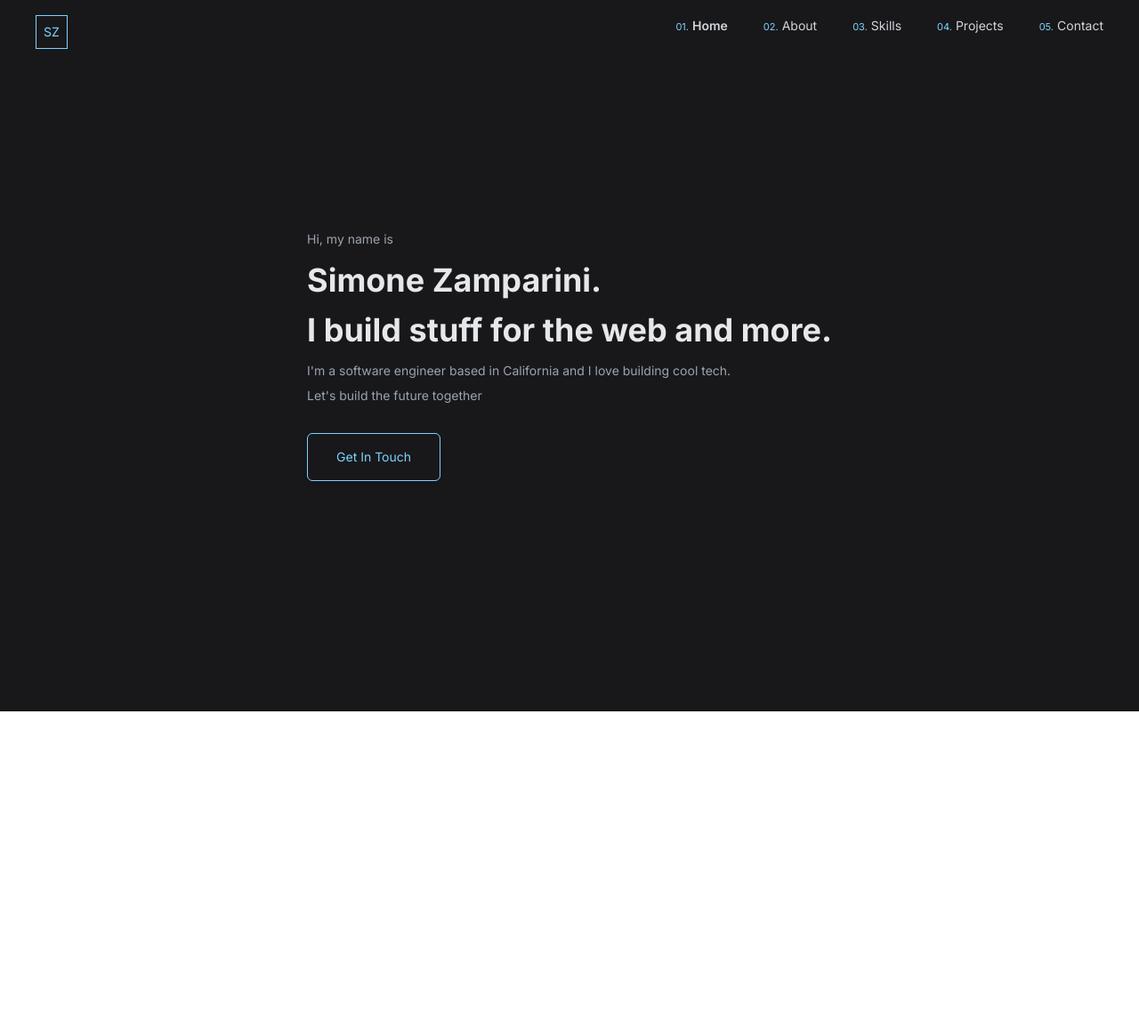
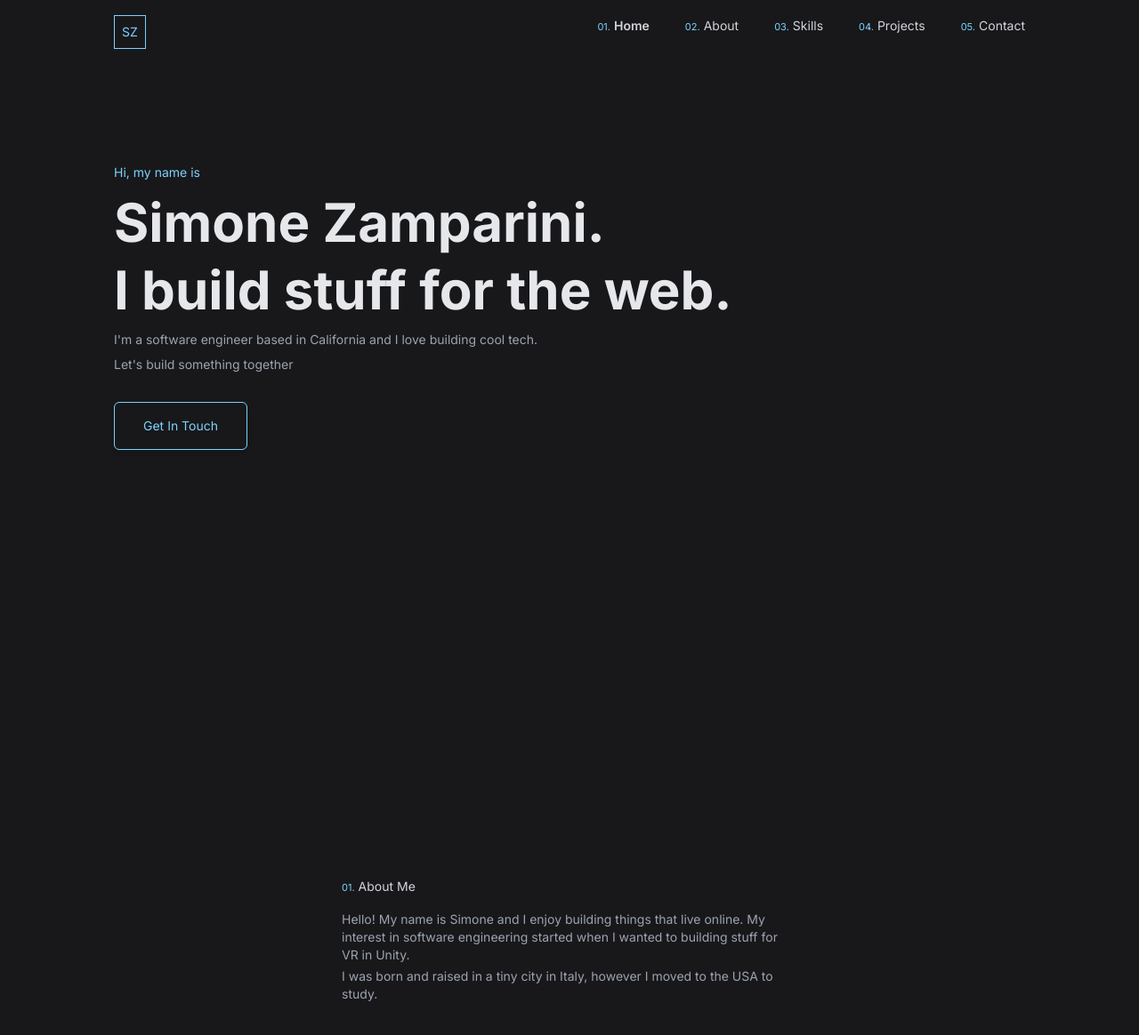
Before and after one commit to simozampa/portfolio, a Next.js app in the folder portfolio/: page / in a window 1280 px wide. Shown: the top 1164 px of the page at 89% size. Before the commit the page ends 800 px from the top, so only its background shows below. Built offline with nearby package versions, Linux system fonts and the light colour scheme.

Commit message:
Fixes layout, navbar and homepage

```diff
--- a/portfolio/app/(components)/header.tsx
+++ b/portfolio/app/(components)/header.tsx
@@ -20,8 +20,8 @@
     const pathName = usePathname();
 
     return (
-        <div className="fixed w-full top-0">
-            <div className="flex justify-between items-center mx-10 pt-4">
+        <div className="sticky w-full top-0">
+            <div className="flex justify-between items-center pt-4">
                 <span className="p-2 text-sky-300 text-sm border border-sky-300">SZ</span>
                 <ul>
                     <div className="flex items-center space-x-10">
@@ -37,8 +37,7 @@
                                                 : '',
                                             'text-gray-300 text-sm')}
                                     >
-                                    {item.name}
-
+                                        {item.name}
                                     </span>
                                 </Link>
                             </li>
--- a/portfolio/app/layout.tsx
+++ b/portfolio/app/layout.tsx
@@ -17,8 +17,10 @@
   return (
     <html lang="en">
       <body className={inter.className}>
-        <Header />
-        {children}
+        <div className='bg-zinc-900 px-32'>
+          <Header />
+          {children}
+        </div>
       </body>
     </html>
   )
--- a/portfolio/app/page.tsx
+++ b/portfolio/app/page.tsx
@@ -2,17 +2,47 @@
 
 export default function Home() {
   return (
-    <div className='flex h-screen bg-zinc-900'>
-      <div className='m-auto'>
-        <h3 className='text-sm text-gray-400'>Hi, my name is</h3>
-        <h1 className='text-4xl font-bold text-gray-200 pt-4'>Simone Zamparini.</h1>
-        <h1 className='text-4xl font-bold pt-4 text-gray-200'>I build stuff for the web and more.</h1>
-        <p className='pt-4 text-sm text-gray-400'>I'm a software engineer based in California and I love building cool tech.</p>
-        <p className='pt-2 text-sm text-gray-400'>Let's build the future together</p>
-        <button className='mt-8 px-8 py-4 text-sm text-sky-300 border border-sky-300 rounded-md shadow-md hover:bg-sky-300 hover:text-gray-900'>
-          Get In Touch
-        </button>
+    <div className='py-16 lg:py-32'>
+
+      {/* Header */}
+      <div className='flex h-screen'>
+        <div className=''>
+          <h3 className='text-sm text-sky-300'>Hi, my name is</h3>
+          <h1 className='text-6xl font-bold text-gray-200 pt-4'>Simone Zamparini.</h1>
+          <h1 className='text-6xl font-bold pt-4 text-gray-200'>I build stuff for the web.</h1>
+          <p className='pt-4 text-sm text-gray-400'>I'm a software engineer based in California and I love building cool tech.</p>
+          <p className='pt-2 text-sm text-gray-400'>Let's build something together</p>
+          <button className='mt-8 px-8 py-4 text-sm text-sky-300 border border-sky-300 rounded-md shadow-md hover:bg-sky-300 hover:text-gray-900'>
+            Get In Touch
+          </button>
+        </div>
       </div>
+
+      {/* About */}
+      <div className='mx-auto w-1/2'>
+        <span className='text-[11px] text-sky-300 mr-1'>
+          01.
+        </span>
+        <span className='text-gray-300 text-sm'>
+          About Me
+        </span>
+        <p className='mt-4 text-sm text-gray-400'>
+          Hello! My name is Simone and I enjoy building things that live online. My interest in software engineering started when I wanted to building stuff for VR in Unity.
+        </p>
+        <p className='mt-1 text-sm text-gray-400'>
+          I was born and raised in a tiny city in Italy, however I moved to the USA to study.
+        </p>
+      </div>
+
+      {/* Skills */}
+
+
+      {/* Projects */}
+
+
+      {/* Contact */}
+
     </div>
+
   )
 }
```
